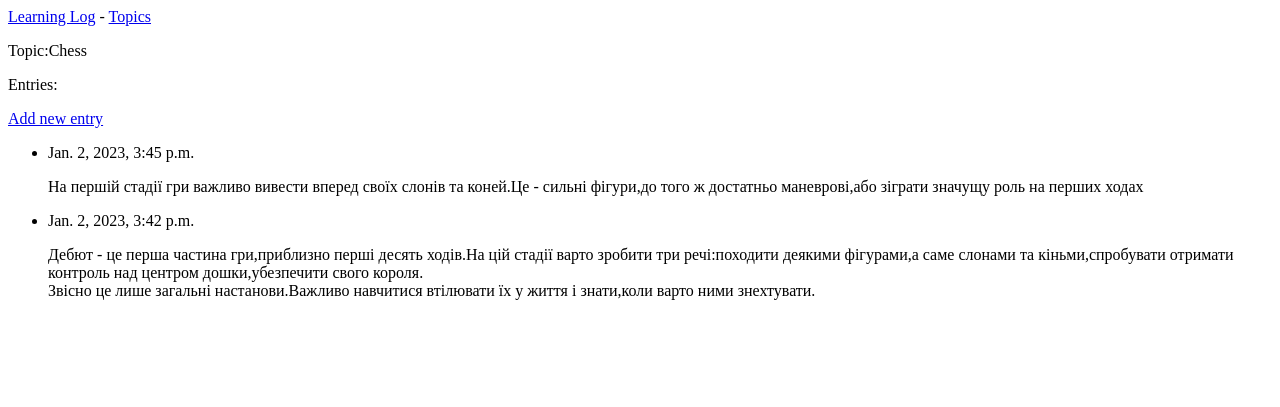
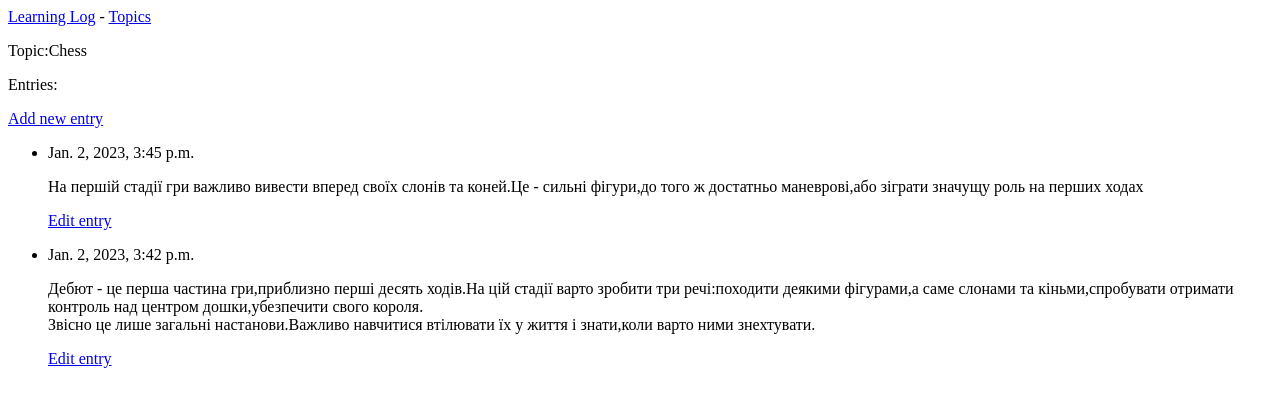
Before and after one commit to Mrklod/MyJournal, a Django app: page /topics/1/ in a window 1280 px wide. Shown: the top 407 px of the page. Run offline with Django 4.2, Linux system fonts and the light colour scheme; data comes from the database, SQL or seed files in the repository.

Commit message:
add forms for edit_entry

```diff
--- a/learning_log/learning_logs/templates/learning_logs/topic.html
+++ b/learning_log/learning_logs/templates/learning_logs/topic.html
@@ -11,6 +11,9 @@
             <li>
                 <p>{{ entry.data_added}}</p>
                 <p>{{ entry.text|linebreaks}}</p>
+                <p>
+                    <a href="{% url 'learning_logs:edit_entry' entry.id %}">Edit entry</a>
+                </p>
             </li>
         {% empty %}
             <li>There are no entries for this topic yet</li>
--- a/learning_log/learning_logs/urls.py
+++ b/learning_log/learning_logs/urls.py
@@ -9,4 +9,5 @@ urlpatterns = [
     path('topics/<int:topic_id>/',views.topic,name='topic'),
     path('new_topic/',views.new_topic,name='new_topic'),
     path('new_entry/<int:topic_id>/',views.new_entry,name='new_entry'),
+    path('edit_entry/<int:entry_id>/',views.edit_entry,name = 'edit_entry'),
 ]
--- a/learning_log/learning_logs/views.py
+++ b/learning_log/learning_logs/views.py
@@ -1,6 +1,6 @@
 from django.shortcuts import render,redirect
 
-from .models import Topic
+from .models import Topic,Entry
 from .forms import TopicForm,EntryForm
 def index(request):
     return render(request,'learning_logs/index.html')
@@ -42,3 +42,17 @@ def new_entry(request,topic_id):
 
     context = {'topic':topic,'form':form}
     return render(request,'learning_logs/new_entry.html',context=context)
+
+def edit_entry(request,entry_id):
+    entry = Entry.objects.get(id=entry_id)
+    topic=entry.topic
+
+    if request != 'POST':
+        form = EntryForm(instance=entry)
+    else:
+        form = EntryForm(instance=entry,data=request.POST)
+        if form.is_valid():
+            form.save()
+            return redirect('learning_logs:topic',topic_id=topic.id)
+    context = {'entry':entry,'topic':topic,'form':form}
+    return render(request,'learning_logs/edit_entry.html',context=context)
```
Also changed, not shown: learning_log/learning_logs/templates/learning_logs/edit_entry.html (added, +11 -0 lines).
